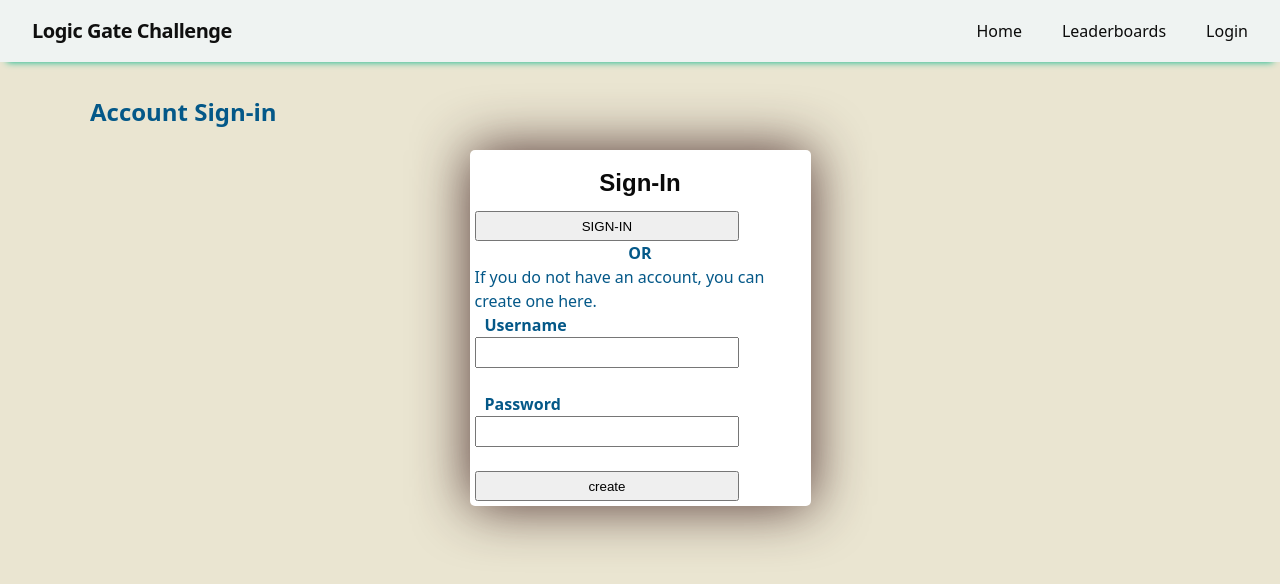
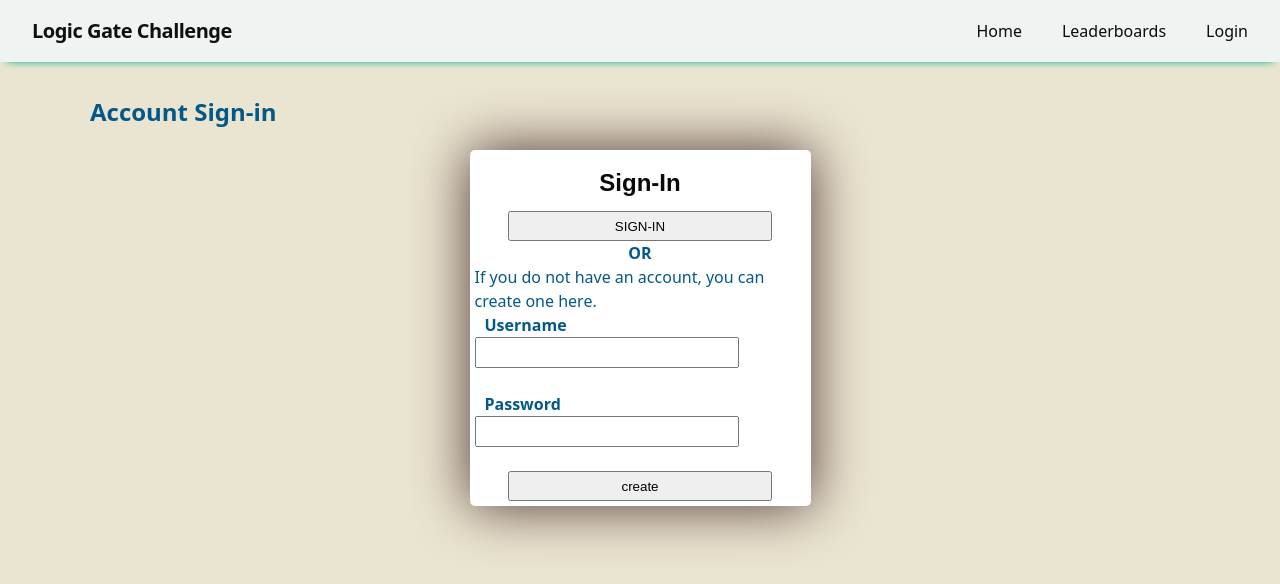
Before and after one commit to amcpc4k-maker/Logic-Gate-Simulator, a React (Vite) app: page /login in a window 1280 px wide. Shown: the top 584 px of the page. Built offline with nearby package versions, Linux system fonts and the light colour scheme.

Commit message:
Update app.css

```diff
--- a/frontend/src/stylesheets/app.css
+++ b/frontend/src/stylesheets/app.css
@@ -435,11 +435,17 @@ body {
 
 
 .loginBtn {
+  display: block;
+  margin-left: auto;
+  margin-right: auto;
   width: 80%;
   height: 30px;
 }
 
 .createBtn {
+  display: block;
+  margin-left: auto;
+  margin-right: auto;
   width: 80%;
   height: 30px;
 }
```
